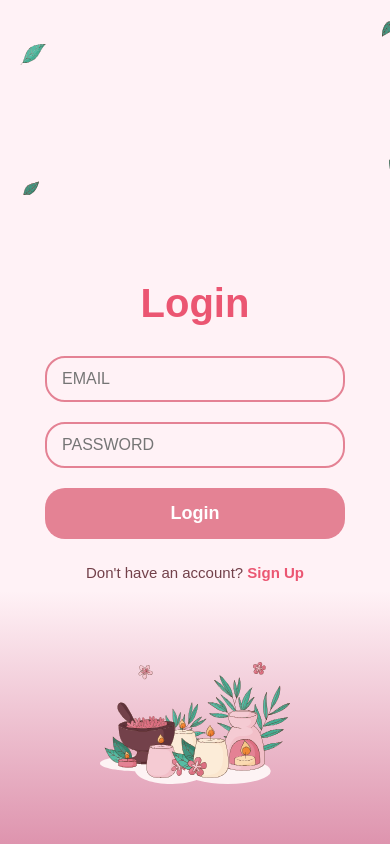
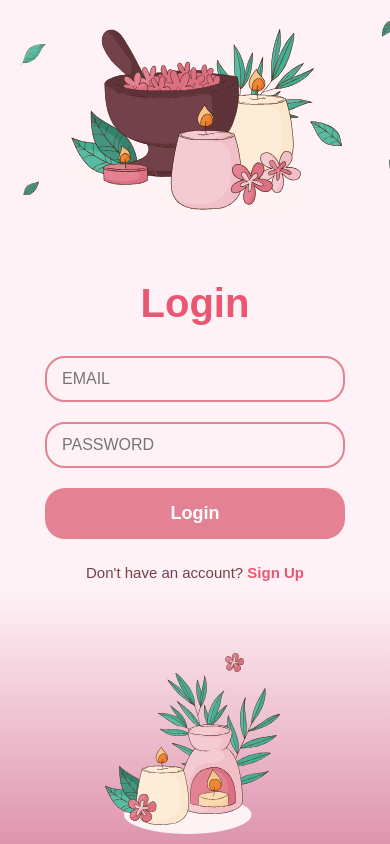
Before and after one commit to vidhirawat10/Beautelligent, a React (Create React App) app in the folder frontend/: page /login in a window 390 px wide. Built offline with nearby package versions, Linux system fonts and the light colour scheme.

Commit message:
Updated Login Page

```diff
--- a/frontend/src/LoginPage.css
+++ b/frontend/src/LoginPage.css
@@ -141,3 +141,71 @@ html, body, #root {
   z-index: 1; /* Keep leaves behind the login box */
   pointer-events: none;
 }
+
+@media (max-width: 1024px){
+
+  .left_illustration{
+  position: absolute;
+  left: 50px;
+  bottom: 30px;
+  width: 70%;
+  height: auto;
+  z-index: 1; /* Keep leaves behind the login box */
+  pointer-events: none;
+  }
+
+  .right_illustration{
+  position: absolute;
+  right: 50px;
+  bottom: 30px;
+  width: 70%;
+  height: auto;
+  z-index: 1; /* Keep leaves behind the login box */
+  pointer-events: none;
+}
+}
+
+@media (max-width: 768px){
+    .left_illustration{
+  position: absolute;
+  left: 50px;
+  bottom: 30px;
+  width: 70%;
+  height: auto;
+  z-index: 1; /* Keep leaves behind the login box */
+  pointer-events: none;
+  }
+
+  .right_illustration{
+  position: absolute;
+  right: 50px;
+  bottom: 30px;
+  width: 70%;
+  height: auto;
+  z-index: 1; /* Keep leaves behind the login box */
+  pointer-events: none;
+}
+}
+
+@media (max-width: 480px){
+
+      .left_illustration{
+  position: absolute;
+  left: 30px;
+  top: -30px;
+  width: 85%;
+  height: auto;
+  z-index: 1; /* Keep leaves behind the login box */
+  pointer-events: none;
+  }
+
+  .right_illustration{
+  position: absolute;
+  right: 55px;
+  bottom: 5px;
+  width: 67%;
+  height: auto;
+  z-index: 1; /* Keep leaves behind the login box */
+  pointer-events: none;
+}
+}
```
